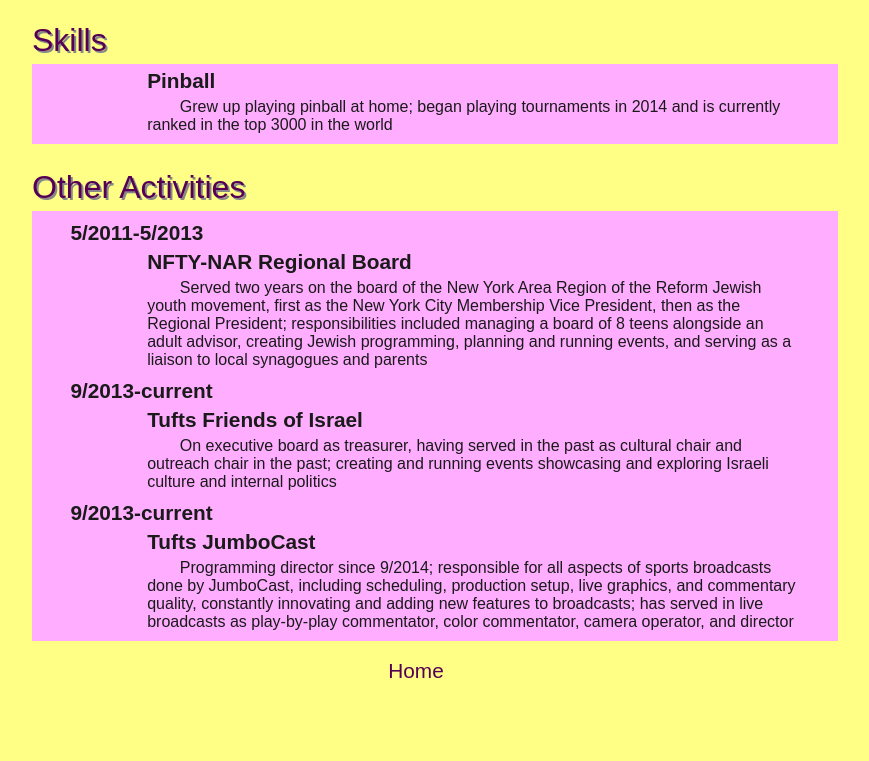
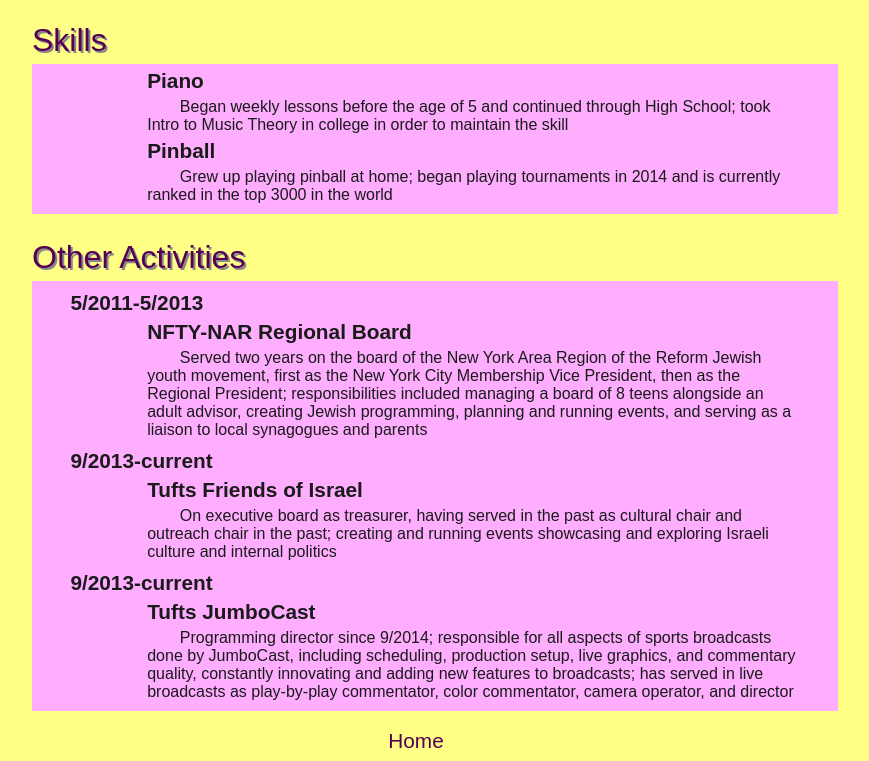
Before and after one commit to bewebi/bewebi.github.io, a plain HTML site: page resume.html in a window 1280 px wide. Shown: the part 1488-2249 px from the top of the page, without its empty margins (224-1093 px from the left). Before the commit the page ends 2179 px from the top, so only its background shows below. Drawn offline with Linux system fonts and the light colour scheme.

Commit message:
added piano to skills

```diff
--- a/resume.html
+++ b/resume.html
@@ -59,6 +59,8 @@
 </div>
 <div class="secondaryheader">Skills</div>
 <div class="quallist">
+	<div class="title">Piano</div>
+	<div class="description">Began weekly lessons before the age of 5 and continued through High School; took Intro to Music Theory in college in order to maintain the skill</div>
 	<div class="title">Pinball</div>
 	<div class="description">Grew up playing pinball at home; began playing tournaments in 2014 and is currently ranked in the top 3000 in the world</div>
 </div>
```
